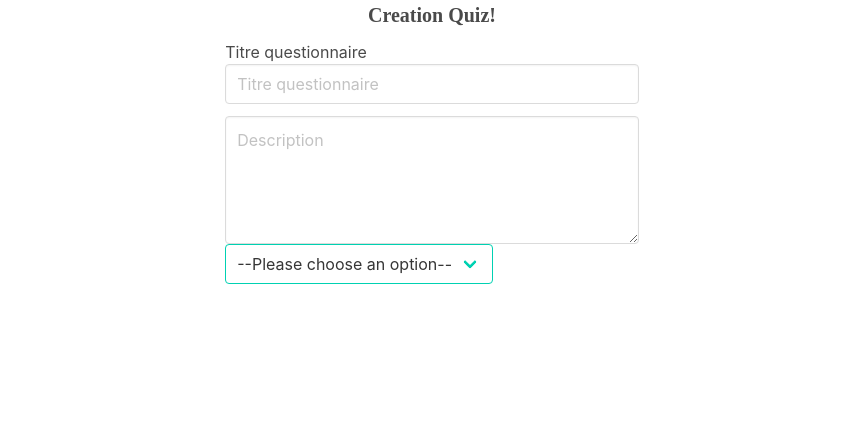
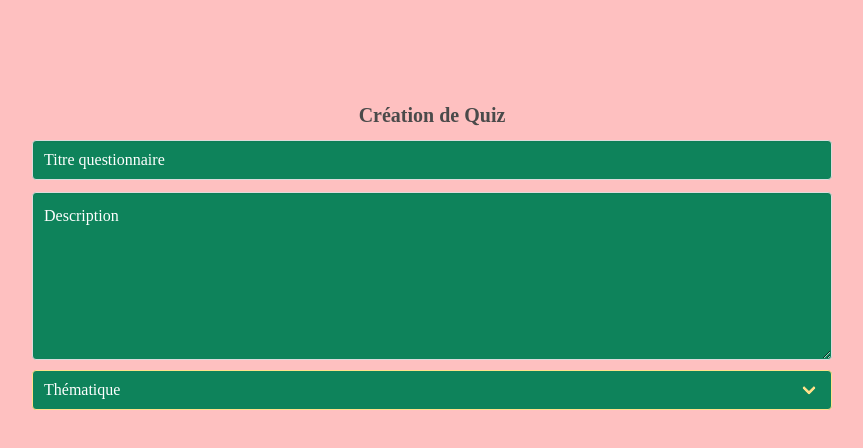
Before and after one commit to margauxln/quizandlearn, a React (Create React App) app in the folder frontend/: page /quiz-creation in a window 1280 px wide. Shown: the top 448 px of the page, without its empty margins (208-1071 px from the left). Built offline with nearby package versions, Linux system fonts and the light colour scheme; sample sign-in values are in the browser's storage.

Commit message:
feat-US7- first 3 fields started CSS and React

```diff
--- a/frontend/src/config/api.js
+++ b/frontend/src/config/api.js
@@ -1,5 +1,6 @@
 export const api = {
     login: 'login',
     signup: 'signup',
-    logout: 'logout'
+    logout: 'logout',
+    quizCreation: 'quizCreation'
 }
--- a/frontend/src/pages/QuizCreation/QuizCreation.css
+++ b/frontend/src/pages/QuizCreation/QuizCreation.css
@@ -1,15 +1,82 @@
-h1{
+#quizCreationPageContainer{
+    width: 100%;
+    position: absolute;
+    min-height: 1000px;
+    width: 100%;
+    background-color: #FEC0C0;
+    font-family: "Sporting", "sans-serif";
+}
+
+#quizCreationFormContainer{
+    padding-top: 100px;
+    max-width: 800px;
+    margin: 0 auto;
+    text-align: start;
+    justify-content: center;
+    min-height: 100%;
+    width: 100%;
+}
+
+#titleQuizCreation{
     font-weight: bold;
     font-size: 20px;
     margin-bottom: 0.5em;
     font-family: "Sporting", "sans-serif";
+    text-align: center;
 }
 
-.quizCreationContainer{
+/*Form Inputs*/
+#quizCreationFormContainer input[type="text"],
+#quizCreationFormContainer textarea,
+#selectCategories {
+    background-color : #0E835B;
+    color: white;
+    width: 100%;
+    font-family: "Sporting", "sans-serif";
+}
+
+#quizCreationFormContainer input[type="text"]::placeholder,
+#quizCreationFormContainer textarea::placeholder,
+#selectCategories::placeholder,
+#quizCreationFormContainer input:focus{
+    color: white;
+    font-family: "Sporting", "sans-serif";
+}
+
+#quizCreationFormContainer input:-webkit-autofill,
+#quizCreationFormContainer input:-webkit-autofill:hover,
+#quizCreationFormContainer input:-webkit-autofill:focus {
+  border: none;
+  -webkit-text-fill-color: white;
+  transition: background-color 5000s ease-in-out 0s;
+  font-family: "Sporting", "sans-serif";
+}
+
+
+#selectCategoriesContainer {
+    margin-top: 10px;
+}
+
+#selectCategories {
+    height: 40px;
+    width: 800px;
+}
+
+/*Error messages*/
+.errorMessageQuizCreationContainer{
     display: flex;
-    flex-direction: column;
-    align-items: center;
-    position: absolute;
-    height: 100%;
-    width: 100%;
+    flex-direction: row;
 }
+
+.errorIconQuizCreation{
+    color: firebrick;
+    padding-left: 3px;
+    padding-right: 7px;
+    padding-top: 0.5em;
+}
+
+.errorContentQuizCreation{
+    color: firebrick;
+    padding-top: 0.3em;
+    text-align: start;
+}
--- a/frontend/src/pages/QuizCreation/QuizCreation.jsx
+++ b/frontend/src/pages/QuizCreation/QuizCreation.jsx
@@ -1,24 +1,15 @@
 import "./QuizCreation.css";
 import { useFormik } from "formik";
 import * as Yup from "yup";
-import axios from '../../config/axios';
-import { useState } from 'react';
-import { Link, useNavigate } from 'react-router-dom';
-import { fas } from "@fortawesome/free-solid-svg-icons";
-import { FontAwesomeIcon } from "@fortawesome/react-fontawesome";
-
-import Header from "../../components/header/Header";
-
-const QUIZCREATION_URL_FRONTEND = '/quizzes/quizCreation';
-const QUIZCREATION_URL_BACKEND = '/quizzes/quizCreation';
+import { faInfoCircle } from '@fortawesome/free-solid-svg-icons';
+import { FontAwesomeIcon } from '@fortawesome/react-fontawesome';
 
 const QuizCreation = () => {
-    const navigate = useNavigate();
-    const [errMsg, setErrMsg] = useState('');
+
     const formik = useFormik({
         initialValues: {
             title: "",
-            descritpion:"",
+            description:"",
             categories: ""
         },
         validationSchema: Yup.object({
@@ -29,86 +20,77 @@ const QuizCreation = () => {
             categories: Yup.string()
                 .required("Champ obligatoire")
         }),
-        onSubmit: async (values) => {
-            try {
-                const response = await axios.post(QUIZCREATION_URL_BACKEND,
-                    JSON.stringify({
-                        title : values.title,
-                        description: values.description,
-                        categories: values.categories
-                    }),
-                    {
-                        headers: { 'Content-Type': 'application/json' },
-                        withCredentials: true
-                    });
-
-                ///ajouter partie token si besoin
-
-                //Ici on reinitialise les valeurs à zéro et, si on est bien authentifiées, on va à la page appelée dans
-                //la fonction navigate
-                values.title = "";
-                values.description = "";
-                values.categories = "";
-                navigate(QUIZCREATION_URL_FRONTEND);
-
-            } catch (error) {
-
-            }
-        }
     });
 
     return (
-        <div className="quizCreationContainer">
-            <h1>Creation Quiz!</h1>
-            <form >
-                <section>
+            <div id="quizCreationPageContainer">
+
+                <form id="quizCreationFormContainer">
+
+                <h1 id="titleQuizCreation">Création de Quiz</h1>
+
+                        {/*Title*/}
                         <div className="field">
-                        <label htmlFor="title"  className="sr-only">Titre questionnaire</label>
+                            {/*?? sr-only ne marche pas ici*/}
+                            <label HTMLlFor="title" className="sr-only"></label>
                             <input
                                 id="title"
                                 name="title"
                                 type="text"
                                 className="input"
                                 onChange={formik.handleChange}
-                            //handleBlur permet de montrer à l'utilisateur les erreurs quand il se trouve dans le champs
-                            //sans attendre qu'il ait submit le formulaire
                                 onBlur={formik.handleBlur}
                                 value = {formik.values.title}
                                 maxLength="24"
                                 aria-describedby="error"
                                 placeholder = "Titre questionnaire"
                             />
-                      {/*  /*    <span className="errorMessage">
-                            <FontAwesomeIcon icon={faInfoCircle} className="errorIcon" />
-                            <p id="error">{formik.errors.email}</p>
-                        </span> : null}*/}
+
+                        {formik.touched.title && formik.errors.title ?
+                            <span className="errorMessageQuizCreationContainer">
+                                <FontAwesomeIcon icon={faInfoCircle} className="errorIconQuizCreation" />
+                                <p className="errorContentQuizCreation">{formik.errors.title}</p>
+                            </span> : null}
+
                         </div>
 
+                        {/*Description*/}
                         <textarea
-                        name="descritpion"
+                            name="description"
                             className="textarea"
                             placeholder="Description"
+                            rows="6"
                             type="text"
                             onChange={formik.handleChange}
-                        //handleBlur permet de montrer à l'utilisateur les erreurs quand il se trouve dans le champs
-                        //sans attendre qu'il ait submit le formulaire
                             onBlur={formik.handleBlur}
-                        value = {formik.values.descritpion}
-                       //maxLength="24"
+                            value = {formik.values.description}
                             aria-describedby="error"
                             >
                         </textarea>
 
-                    <div className="select is-primary">
-                        <select name="categories" id="category-select">
-                            <option value="">--Please choose an option--</option>
+                        {formik.touched.description && formik.errors.description ?
+                            <span className="errorMessageQuizCreationContainer">
+                                <FontAwesomeIcon icon={faInfoCircle} className="errorIconQuizCreation" />
+                                <p className="errorContentQuizCreation">{formik.errors.description}</p>
+                            </span> : null}
+
+                        {/*Select*/}
+                        <div className="select is-warning" id="selectCategoriesContainer">
+                            <select id="selectCategories" name="categories">
+                                <option value="">Thématique</option>
                                 <option value="tech">Tech</option>
                                 <option value="feminisme">Feminisme</option>
                                 <option value="ecologie">Ecologie</option>
                             </select>
                         </div>
 
-                </section>
+                        {/*?? à vérifier si les messages d'erreur marchent*/}
+                        {formik.touched.categories && formik.errors.categories ?
+                            <span className="errorMessageQuizCreationContainer">
+                                <FontAwesomeIcon icon={faInfoCircle} className="errorIconQuizCreation" />
+                                <p className="errorContentQuizCreation">{formik.errors.categories}</p>
+                            </span> : null}
+
                 </form>
             </div>
     );
```
Lines whose indentation alone changed are shown as unchanged.
